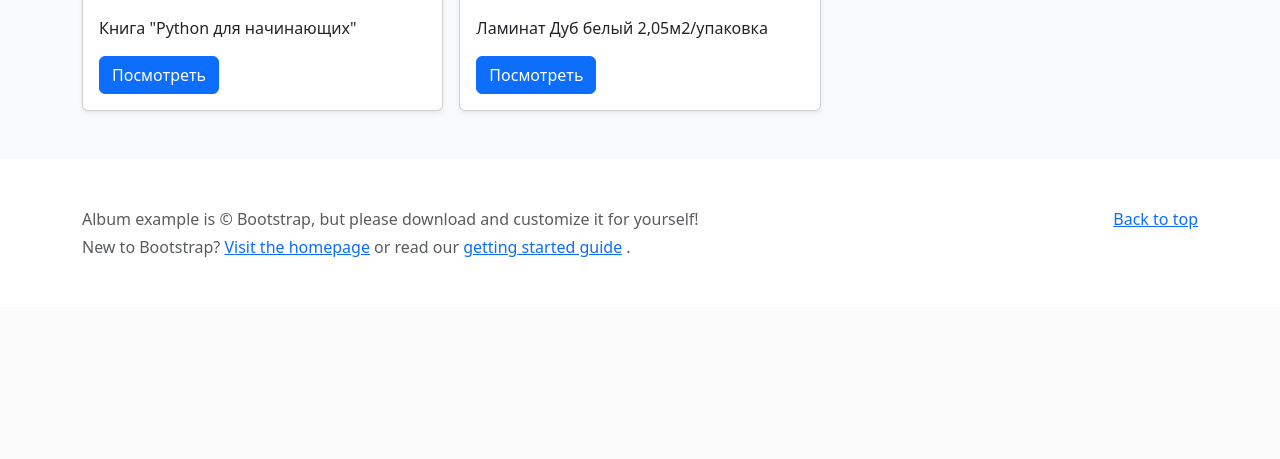
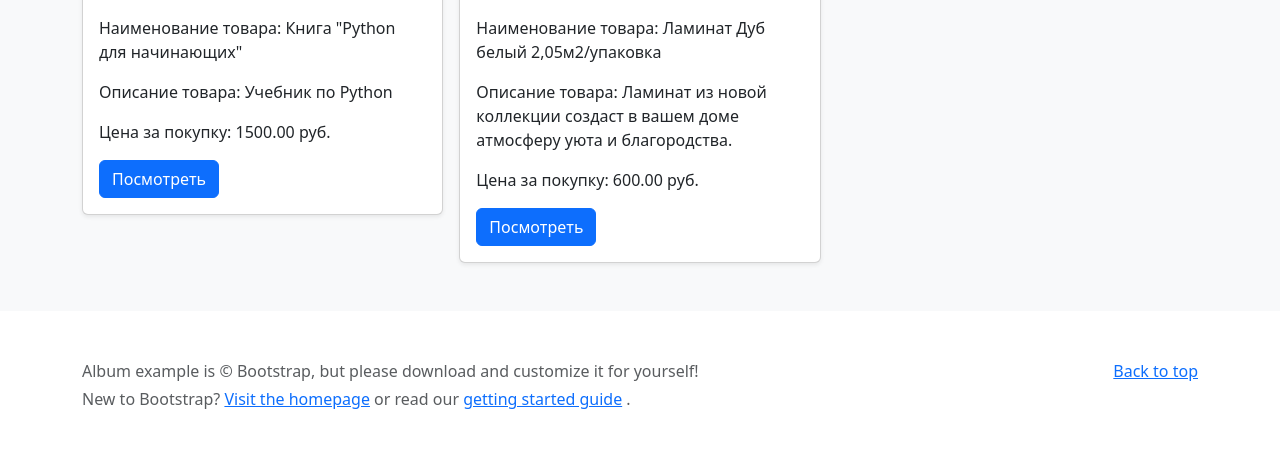
Before and after one commit to evgeniya-avksenteva/-Work_22, a Django app: page / in a window 1280 px wide. Shown: the part 858-1317 px from the top of the page. Before the commit the page ends 1115 px from the top, so only its background shows below. Run offline with Django 5.2, Linux system fonts and the light colour scheme; data comes from the database, SQL or seed files in the repository; some libraries are stand-ins or nearby versions.

Commit message:
HW HomeWork_24 result 2

```diff
--- a/catalog/templates/product_detail.html
+++ b/catalog/templates/product_detail.html
@@ -10,7 +10,7 @@
                     <div class="card-body">
                         <p class="card-text">Наименование товара: {{ product.name }}</p>
                         <p class="card-text">Категория товара: {{ product.category }}</p>
-                        <p class="card-text">Описание товара: {{ product.description|slice:":100" }}{% if product.description|length > 100 %}...{% endif %}</p>
+                        <p class="card-text">Описание товара: {{ product.description}}</p>
                         <p class="card-text">Цена за покупку: {{ product.purchase_price }} руб.</p>
                         <p class="card-text">Дата создания: {{ product.created_at }}</p>
                         <p class="card-text">Дата последнего изменения: {{ product.updated_at }}</p>
--- a/catalog/templates/product_list.html
+++ b/catalog/templates/product_list.html
@@ -9,7 +9,9 @@
                 <div class="card shadow-sm">
                     <img src="{{ product.image | media_filter }}">
                     <div class="card-body">
-                        <p class="card-text">{{ product.name }}</p>
+                        <p class="card-text">Наименование товара: {{ product.name }}</p>
+                        <p class="card-text">Описание товара: {{ product.description|truncatechars:100 }}</p>
+                        <p class="card-text">Цена за покупку: {{ product.purchase_price }} руб.</p>
                         <div class="d-flex justify-content-between align-items-center">
                             <div class="btn-group">
                                 <a class="btn btn-primary" href="{% url 'catalog:product_detail' product.pk %}" role="button">Посмотреть</a>
--- a/catalog/urls.py
+++ b/catalog/urls.py
@@ -14,5 +14,5 @@ app_name = CatalogConfig.name
 
 urlpatterns = [
     path("", product_list, name='product_list'),
-    path("products/<int:pk>", product_detail, name='product_detail')
+    path("products/<int:pk>/", product_detail, name='product_detail')
 ]
--- a/pyproject.toml
+++ b/pyproject.toml
@@ -12,6 +12,7 @@ django = "^5.2.1"
 psycopg2-binary = "^2.9.10"
 pillow = "^11.2.1"
 ipython = "^9.3.0"
+python-dotenv = "^1.1.0"
 
 
 [tool.poetry.group.lint.dependencies]
```
Also changed, not shown: 1 other file.
